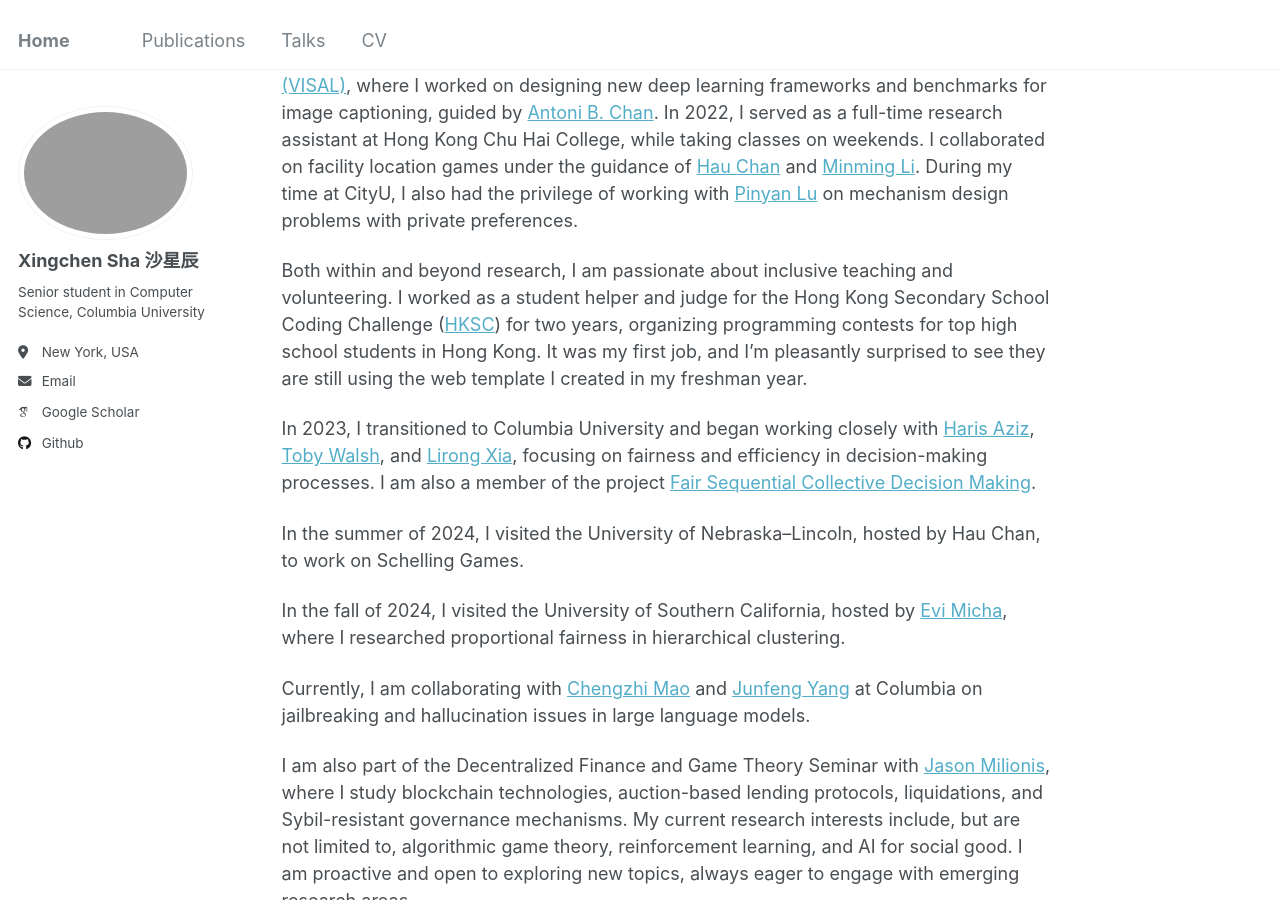
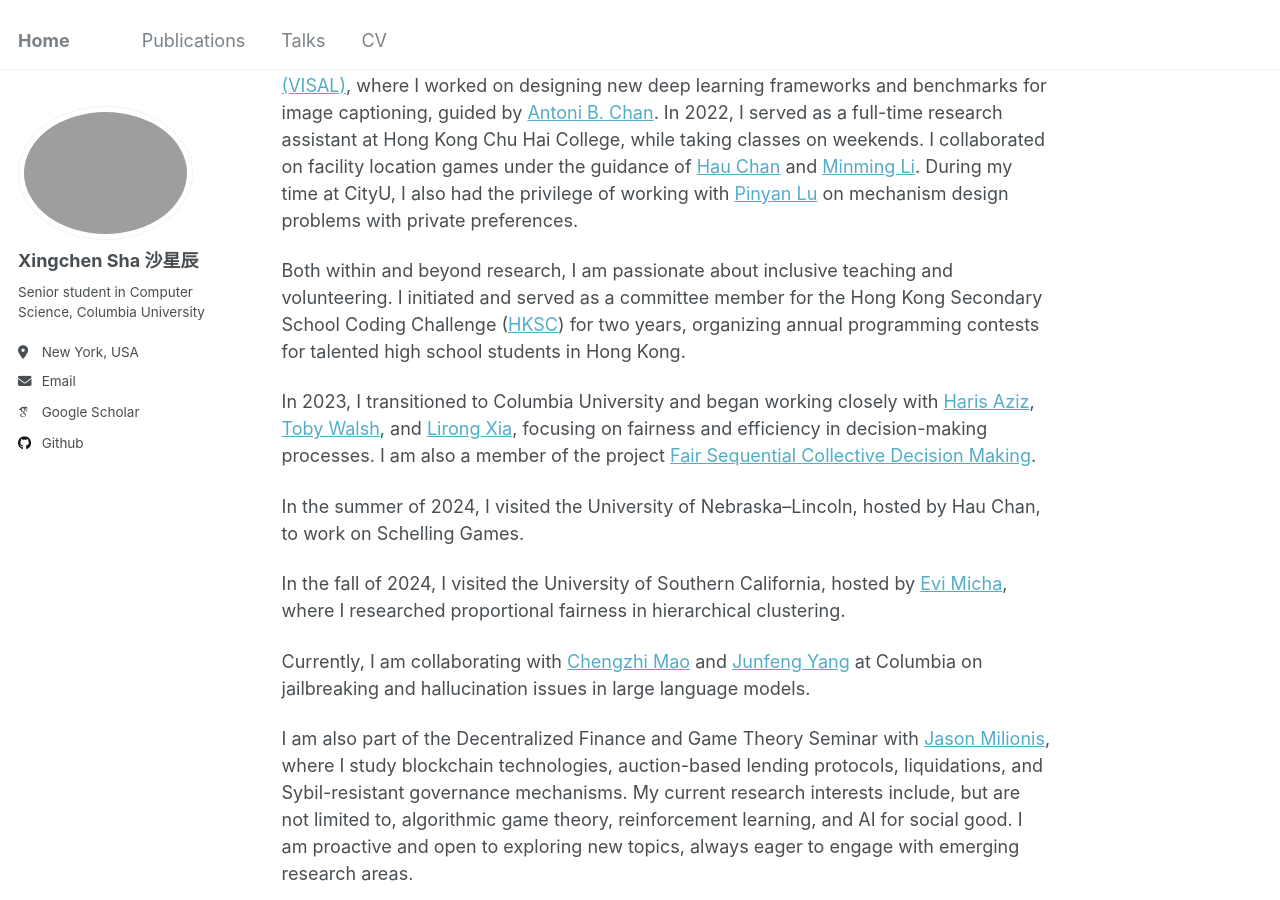
Before and after one commit to rocksxc/rocksxc.github.io, a Jekyll site: the page built from _pages/about.md, in a window 1280 px wide and 900 px high, scrolled down 326 px. Built offline with Jekyll 4.4.1, drawn with Linux system fonts in a browser that asks for light colours; some web fonts are replaced.

Commit message:
Update about.md

```diff
--- a/_pages/about.md
+++ b/_pages/about.md
@@ -14,7 +14,7 @@ In 2021, I undertook a research internship at the [Video, Image, and Sound Analy
 In 2022, I served as a full-time research assistant at Hong Kong Chu Hai College, while taking classes on weekends. I collaborated on facility location games under the guidance of [Hau Chan](https://cse.unl.edu/~hchan/) and [Minming Li](https://www.cs.cityu.edu.hk/~minmli/).
 During my time at CityU, I also had the privilege of working with [Pinyan Lu](http://pinyanlu.com/) on mechanism design problems with private preferences.
 
-Both within and beyond research, I am passionate about inclusive teaching and volunteering. I worked as a student helper and judge for the Hong Kong Secondary School Coding Challenge ([HKSC](https://www.cs.cityu.edu.hk/~hksc/)) for two years, organizing programming contests for top high school students in Hong Kong. It was my first job, and I'm pleasantly surprised to see they are still using the web template I created in my freshman year.
+Both within and beyond research, I am passionate about inclusive teaching and volunteering. I initiated and served as a committee member for the Hong Kong Secondary School Coding Challenge ([HKSC](https://www.cs.cityu.edu.hk/~hksc/)) for two years, organizing annual programming contests for talented high school students in Hong Kong.
 
 In 2023, I transitioned to Columbia University and began working closely with [Haris Aziz](https://sites.google.com/site/harisaziz/), [Toby Walsh](https://cgi.cse.unsw.edu.au/~tw/), and [Lirong Xia](https://people.cs.rutgers.edu/~lirong.xia/), focusing on fairness and efficiency in decision-making processes. I am also a member of the project [Fair Sequential Collective Decision Making](https://sites.google.com/view/fair-decisions).
 
```
